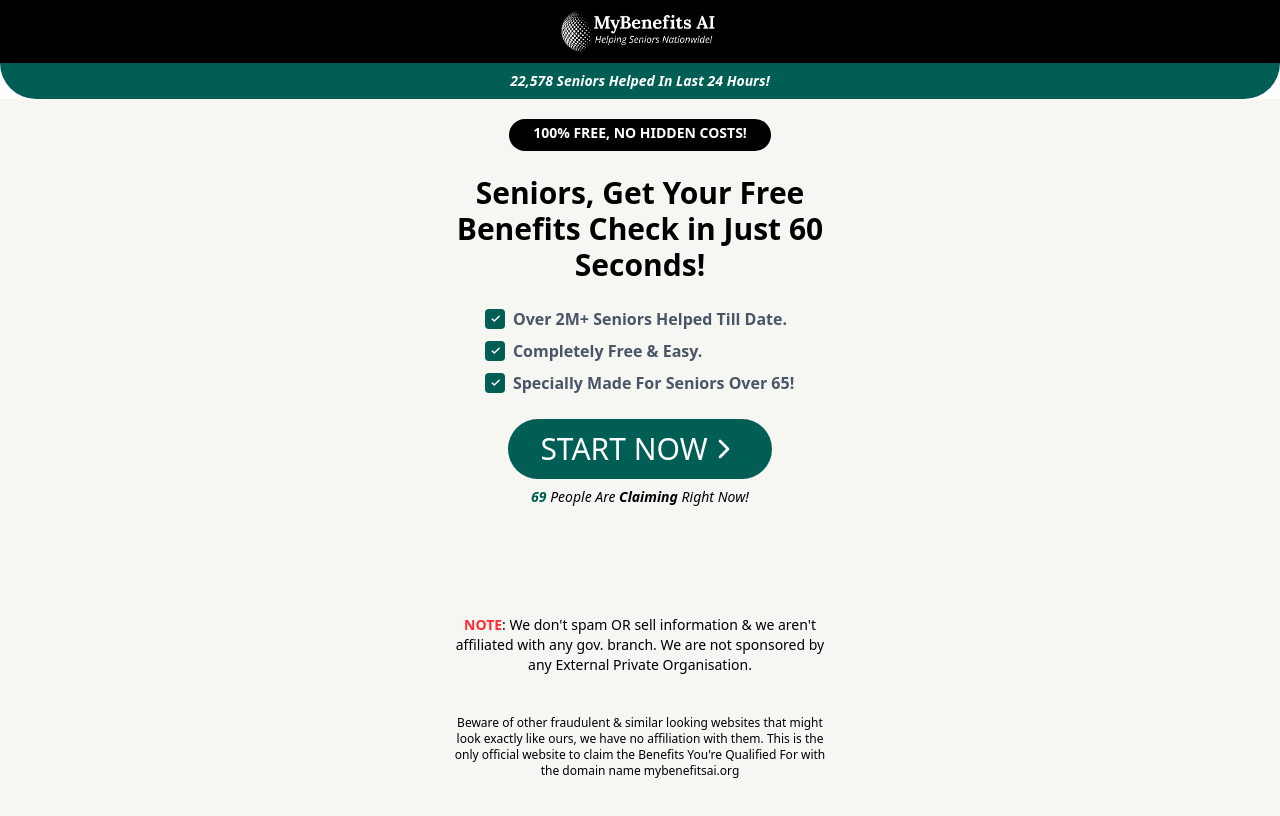
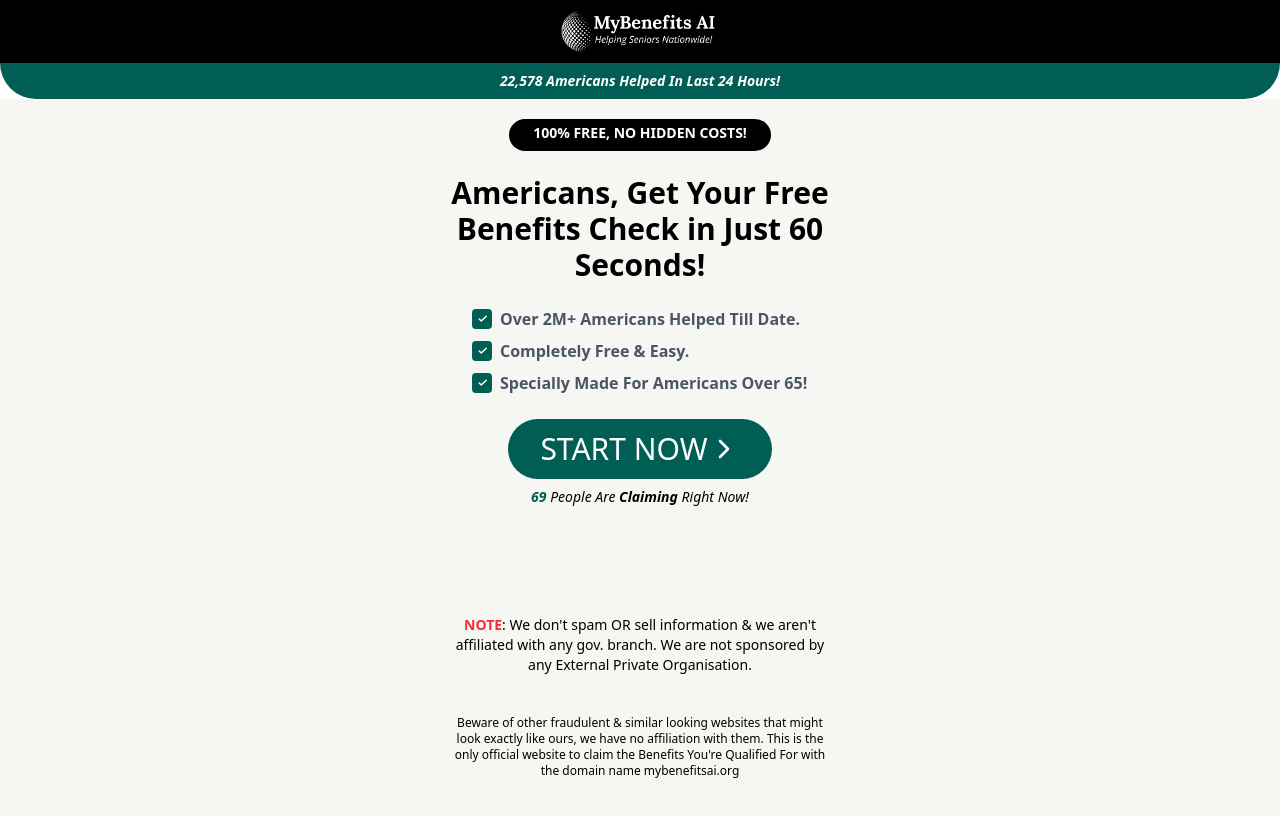
Before and after one commit to ragOP/Chat-web-AI, a React (Vite) app: page /am1 in a window 1280 px wide. Shown: the top 816 px of the page. Built offline with nearby package versions, Linux system fonts and the light colour scheme.

Commit message:
Update email submission URL in Confirmation component, enhance audio playback in Confirmation2, and modify text references from 'Seniors' to 'Americans' in Raghib component for broader inclusivity.

```diff
--- a/src/components/Confirmation.jsx
+++ b/src/components/Confirmation.jsx
@@ -11,7 +11,7 @@ const Confirmation = ({ email, name, userId }) => {
       name: name,
       userId: userId,
     };
-    fetch("https://benifit-gpt-be.onrender.com/email/submit2", {
+    fetch("https://benifit-gpt-be.onrender.com/email/submit", {
       method: "POST",
       headers: {
         "Content-Type": "application/json",
--- a/src/components/Confirmation2.jsx
+++ b/src/components/Confirmation2.jsx
@@ -1,7 +1,7 @@
 import React, { useEffect, useState } from "react";
 import center from "../assets/center.png";
+import abcAudio from "../assets/email-audio.mp3";
 import LoaderWithStates from "./LoaderWithStates";
-import LoaderWithStates2 from "./LoaderWithStates2";
 
 const Confirmation2 = ({ email, name, userId }) => {
   const [show, setShow] = useState(false);
@@ -19,10 +19,21 @@ const Confirmation2 = ({ email, name, userId }) => {
       body: JSON.stringify(emailPayload),
     });
   };
+
+  const playSound = () => {
+    const audio = new Audio(abcAudio);
+    audio.volume = 0.5; // Set volume to 50%
+    audio.play().catch(error => {
+      console.log("Audio playback failed:", error);
+    });
+  };
+
   useEffect(() => {
     sendEmail();
+     // Play sound when component loads
     setTimeout(() => {
       setShow(true);
+      playSound();
     }, 15000);
   }, []);
   return (
@@ -46,11 +57,11 @@ const Confirmation2 = ({ email, name, userId }) => {
               22,578 Seniors Helped In Last 24 Hours!
             </div>
           </div>
-          <div className="flex justify-center items-center min-h-[70vh] px-4 flex-col">
+          <div className="flex justify-center items-center min-h-[70vh] px-4 flex-col mt-5">
             <div className="bg-white rounded-4xl shadow-lg p-8 max-w-md w-full">
               <div className="flex flex-col items-center">
                 {/* Envelope Icon */}
-                <div className="w-20 h-20 rounded-full border-2 border-[#005e54] bg-white flex items-center justify-center mb-8">
+                <div className="w-20 h-20 rounded-full border-2 border-[#005e54] bg-white flex items-center justify-center mb-4">
                   <svg
                     className="w-10 h-10 text-[#005e54]"
                     fill="currentColor"
@@ -60,7 +71,7 @@ const Confirmation2 = ({ email, name, userId }) => {
                   </svg>
                 </div>
 
-                <h2 className="text-3xl font-bold text-black mb-6 text-center">
+                <h2 className="text-3xl font-bold text-black mb-3 text-center">
                   Check Your Email!
                 </h2>
 
@@ -70,9 +81,9 @@ const Confirmation2 = ({ email, name, userId }) => {
                 </p>
               </div>
             </div>
-            <div className="bg-[#005e54] rounded-full px-6 py-3 mb-8 flex items-center -mt-5">
+            <div className="bg-[#005e54] rounded-full px-3 py-3 mb-8 flex items-center -mt-5">
               <span className="text-sm mr-3">🥳</span>
-              <span className="text-white text-sm font-medium">
+              <span className="text-white text-xs font-bold">
                 All your benefits combined are worth <strong>$9,000+</strong>.
               </span>
             </div>
@@ -88,7 +99,7 @@ const Confirmation2 = ({ email, name, userId }) => {
           </div>
         </div>
       ) : (
-        <LoaderWithStates2 />
+        <LoaderWithStates />
       )}
     </>
   );
--- a/src/components/Raghib.jsx
+++ b/src/components/Raghib.jsx
@@ -500,7 +500,7 @@ export default function Home() {
               className="w-full text-white text-center font-semibold italic py-2 rounded-b-full text-sm"
               style={{ backgroundColor: "#005e54" }}
             >
-              22,578 Seniors Helped In Last 24 Hours!
+              22,578 Americans Helped In Last 24 Hours!
             </div>
           </div>
           <div
@@ -740,7 +740,7 @@ export default function Home() {
                 ) : (
                   <div className="mt-4 space-y-4">
                     <h1 className="font-bold text-3xl text-center text-black">
-                      Seniors, Get Your Free Benefits Check in Just 60 Seconds!
+                      Americans, Get Your Free Benefits Check in Just 60 Seconds!
                     </h1>
                     <div className="flex justify-center items-center mt-6 px-4 text-md font-semibold text-gray-600">
                       <div className="space-y-2 flex flex-col items-start space-x-2">
@@ -758,7 +758,7 @@ export default function Home() {
                               />
                             </svg>
                           </div>
-                          <span>Over 2M+ Seniors Helped Till Date.</span>
+                          <span>Over 2M+ Americans Helped Till Date.</span>
                         </div>
 
                         <div className="flex items-start space-x-2">
@@ -792,7 +792,7 @@ export default function Home() {
                               />
                             </svg>
                           </div>
-                          <span>Specially Made For Seniors Over 65!</span>
+                          <span>Specially Made For Americans Over 65!</span>
                         </div>
                       </div>
                     </div>
```
